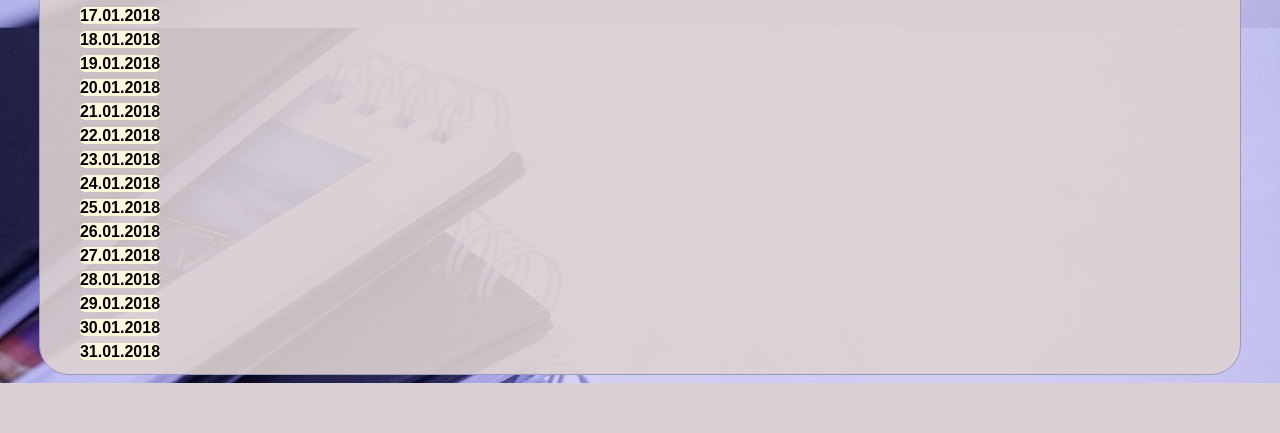
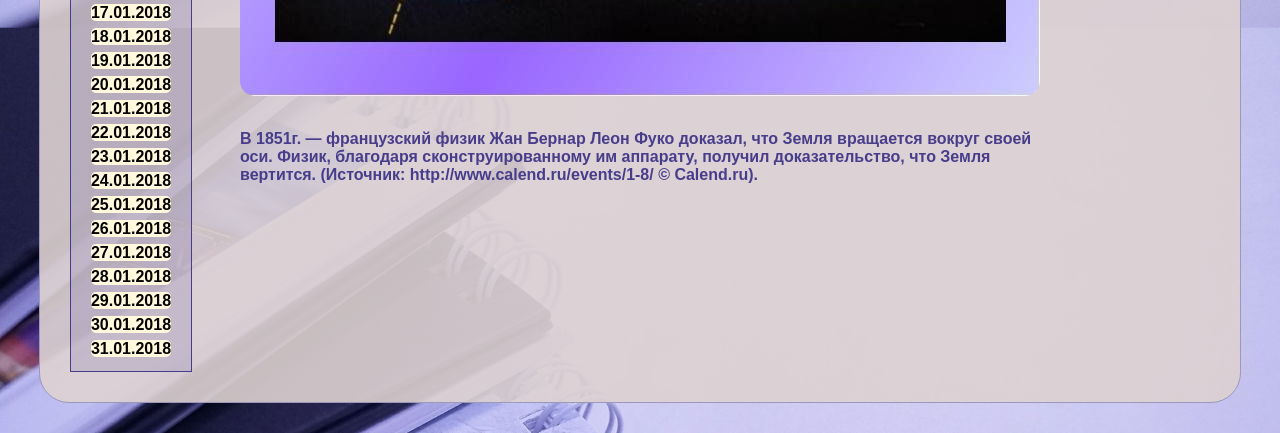
Before and after one commit to alexvlife/project1, a PHP site: page /PHP/PHP_lab_03_calendar_filter/index.php in a window 1280 px wide. Shown: the part 821-1254 px from the top of the page. Before the commit the page ends 1204 px from the top, so only its background shows below. Run offline with PHP 8.4, Linux system fonts and the light colour scheme; data that the repository does not hold is empty.

Commit message:
PHP lab03 by lesson 23.12.2017 - PART_01 and PART 02

```diff
--- a/PHP/PHP_lab_03_calendar_filter/choosendate.php
+++ b/PHP/PHP_lab_03_calendar_filter/choosendate.php
@@ -6,6 +6,7 @@
     <title>php_lab01_calendar</title>
 
     <link rel="stylesheet" href="css/style.css">
+	<link rel="stylesheet" href="css/style_timeline.css">
 </head>
 
 <body>
--- a/PHP/PHP_lab_03_calendar_filter/css/style.css
+++ b/PHP/PHP_lab_03_calendar_filter/css/style.css
@@ -1,6 +1,6 @@
 *{
-    margin = 0;
-    padding = 0;
+    margin: 0;
+    padding: 0;
     font-family: sans-serif;
     font-size: 16px;
 }
@@ -22,9 +22,10 @@ body {
     background-attachment: fixed;
 }
 
-
 #dayCalendar {
-    margin: 0 auto;
+    margin: 30px auto;
+	padding-top: 30px;
+	padding-bottom: 30px;
     width: 1200px;
 	min-height: 400px;
     border: 1px solid rgb(153, 153, 186);
@@ -37,15 +38,17 @@ body {
 
 /*24.12.2017*/
 .sidebar {
-    width: 100px;
+    width: 120px;
+	min-height: 100px;
     float: left;
     margin-left: 30px;
     margin-top: 200px;
-    min-height: 100px;
     padding: 10px 0;
     text-align: center;
-    border-radius: 5px;
     line-height: 1.5;
+	border: 1px solid darkslateblue;
+	background-color: rgb(72, 61, 139);
+	background-color: rgba(72, 61, 139, 0.15);
 }
 
 .sidebar p {
@@ -77,6 +80,49 @@ input[type="submit"]{
     width: 800px;
 }
 
+.top {
+	overflow: hidden;
+}
+
+.top h1 {
+	float: left;
+	margin-bottom:0;
+}
+
+.row {
+	overflow: hidden;
+}
+
+.date_range {
+	float:right;
+	margin-top: 30px;
+	padding: 3px;
+	border: 1px solid darkslateblue;
+	background-color: rgb(72, 61, 139);
+	background-color: rgba(72, 61, 139, 0.15);
+}
+.date_range span, p{
+	color: darkslateblue;
+    font-weight: bold;
+}
+
+#btn {
+
+	color: white;
+	background-color: orange;
+}
+
+/*всем элементам этого потомка*/
+/*
+.row:after {
+	clear: both;
+	content: "";
+	display: block;
+	height: 0;
+
+}
+*/
+
 .date {
     float: left;
     padding-top: 25px;
--- a/PHP/PHP_lab_03_calendar_filter/css/style_admin.css
+++ b/PHP/PHP_lab_03_calendar_filter/css/style_admin.css
@@ -1,6 +1,6 @@
 * {
-    margin = 0;
-    padding = 0;
+    margin: 0;
+    padding: 0;
     font-family: sans-serif;
     font-size: 16px;
 }
--- /dev/null
+++ b/PHP/PHP_lab_03_calendar_filter/css/style_timeline.css
@@ -0,0 +1,15 @@
+.timeline {
+	width: inherit;
+	min-height: 150px;
+	margin: 15px 0;
+	padding: 10px;
+	border: 1px solid darkslateblue;
+	background-color: rgb(72, 61, 139);
+	background-color: rgba(72, 61, 139, 0.15);
+}
+
+.imgTML {
+	float: left;
+	margin-right: 15px;
+	border-radius: 5px;
+}
--- a/PHP/PHP_lab_03_calendar_filter/index.php
+++ b/PHP/PHP_lab_03_calendar_filter/index.php
@@ -6,9 +6,11 @@
     <title>php_lab01_calendar</title>
 
     <link rel="stylesheet" href="css/style.css">
+    <link rel="stylesheet" href="css/style_timeline.css">
 
     <script src="js/jquery-3.2.1.min.js"></script>
     <script src="js/app.js"></script>
+
 </head>
 
 <body>
@@ -85,8 +87,25 @@
 
         <div class="content">
 
+			<div class="top">
 				<h1>Календарь событий</h1>
+				<div class="date_range">
+					<span>Выберите диапазон дат:</span>
+					<form action="timeline.php" method="POST">
+						<p>
+							<label for="firstDate">От:</label>
+							<input type="date" name="firstDate" id="firstDate">
+							<label for="lastDate">До:</label>
+							<input type="date" name="lastDate" id="lastDate">
+							<!-- <input type="submit" value="Показать" id="submit"> -->
+							<button type="button" id="btn">Показать</button>
+						</p>
+                    </form>
+				</div>
+			</div>
 
+				<div id="msgTimeline">
+					<div class="row">
 						<div class="date">
 							<span class="heads">Сегодня:</span>
 							<h2 id="logDate"><!--Здесь выводим..Дату--></h2>
@@ -96,6 +115,7 @@
 							<span class="heads">Событие:</span>
 							<h2 id="logHeader"><!--Здесь выводим..Заголовок события--></h2>
 						</div>
+					</div>
 
 					<div id="logImg"><!--Здесь выводим..Картинку--></div>
 
@@ -104,7 +124,30 @@
 					</div>
 				</div>
         </div>
+    </div>
+ <!--
+ <script>
+ 		function click(idName) {
 
+			var element = document.getElementById(idName);
+
+			function changeColor() {
+
+				if(element.style.backgroundColor === 'green'){ //сначала задаем условие для green, иначе цвет поменяется на зеленый только со второго щелчка
+					element.style.backgroundColor = 'orange';
+				} else {
+					element.style.backgroundColor = 'green';
+				}
+
+			}
+
+			element.onclick = changeColor;
+		}
+
+		click('btn');
+ </script>
+ -->
+<script src="js/timeline.js"></script>
 </body>
 
 </html>
--- a/PHP/PHP_lab_03_calendar_filter/js/app.js
+++ b/PHP/PHP_lab_03_calendar_filter/js/app.js
@@ -14,6 +14,7 @@ function formatDate(date) {
 
 var date = new Date(); // 23 Дек 2017
 var dt = formatDate(date); // '23.12.2017'
+//var dt = "27.12.2017"; // '23.12.2017'
 
 
 var request = $.ajax({
--- /dev/null
+++ b/PHP/PHP_lab_03_calendar_filter/js/timeline.js
@@ -0,0 +1,69 @@
+/*
+
+$('#btn').click(function(){
+     var firstDate = document.getElementById("firstDate").value;
+     var lastDate = document.getElementById("lastDate").value;
+         console.log("firstDate");
+
+    var request2 = $.ajax({
+        url: "timeline.php",
+        method: "POST",
+        data: {idFD : firstDate, idLD : lastDate},
+        dataType: "html"
+    });
+
+    request2.done(function( msg ){
+        $( "#msgTimeline" ).html( msg);
+    });
+
+    request2.fail(function( jqXHR, textStatus ){
+        alert( "Request failed: " + textStatus );
+    });
+
+});
+console.log("script running");
+
+*/
+;
+function click(idName) {
+
+	var element = document.getElementById(idName);
+
+	function changeColor() {
+
+		if(element.style.backgroundColor === 'green'){ //сначала задаем условие для green, иначе цвет поменяется на зеленый только со второго щелчка
+			element.style.backgroundColor = 'orange';
+		} else {
+			element.style.backgroundColor = 'green';
+		}
+
+
+		var firstDate = document.getElementById("firstDate").value;
+		var lastDate = document.getElementById("lastDate").value;
+		console.log(firstDate);
+		console.log(lastDate);
+
+		var request2 = $.ajax({
+			url: "timeline.php",
+			method: "POST",
+			data: {idFD : firstDate, idLD : lastDate},
+			dataType: "html"
+		});
+
+		request2.done(function( msg ){
+			$( "#msgTimeline" ).html( msg);
+		});
+
+		request2.fail(function( jqXHR, textStatus ){
+			alert( "Request failed: " + textStatus );
+		});
+
+
+	}
+
+	element.onclick = changeColor;
+
+	console.log("Ok");
+}
+
+click('btn');
--- a/PHP/PHP_lab_03_calendar_filter/tmpl/01.01.1970.txt
+++ /dev/null
@@ -1 +0,0 @@
-01.01.1970;;
--- /dev/null
+++ b/PHP/PHP_lab_03_calendar_filter/tmpl/08.01.2018.txt
@@ -0,0 +1 @@
+08.01.2018;Доказано, что Земля вращается вокруг своей оси...;В 1851г. — французский физик Жан Бернар Леон Фуко доказал, что Земля вращается вокруг своей оси. Физик, благодаря сконструированному им аппарату, получил доказательство, что Земля вертится. (Источник: http://www.calend.ru/events/1-8/ © Calend.ru).
--- /dev/null
+++ b/PHP/PHP_lab_03_calendar_filter/tmpl/09.01.2018.txt
@@ -0,0 +1 @@
+09.01.2018;Состоялся первый испытательный полет самолета «Конкорд»;В октябре 1962 года Великобритания и Франция заключили соглашение о совместных работах по созданию сверхзвукового пассажирского авиалайнера. 9 января 1969 года в Бристоле (Англия) состоялся первый испытательный полет авиалайнера, получившего название «Конкорд». Сверхзвуковые самолеты этого класса использовались 27 лет, и были весьма популярны. За это время «Конкордом» было установлено несколько скоростных рекордов. К примеру, для трассы Лондон – Нью-Йорк самолет показал время перелета – 2 часа 55 минут 15 секунд. А еще облетел вокруг Земного шара за 31 час 27 минут 49 секунд, сделав шесть посадок для заправки топливом. В этом перелете на борту самолета было 99 пассажиров, 18 членов экипажа и медвежонок. (Источник: http://www.calend.ru/event/4163/ © Calend.ru).
--- /dev/null
+++ b/PHP/PHP_lab_03_calendar_filter/tmpl/10.01.2018.txt
@@ -0,0 +1 @@
+10.01.2018;В Лондоне открылась первая в мире линия метро;Лондонское метро — самое старое в мире. В 1863 году была открыта первая линия — фирмой Metropolitan Railway была построена ветка так называемой внеуличной железной дороги. Длина линии метрополитена составляла 3,6 км. На всем протяжении линии находилось семь станций. Железнодорожная линия метрополитена предназначалась для передвижения поездов с паровой тягой. Поезда работали на угле. Копоть от угля доставляла мало удовольствия, делая пассажиров черными. И все же новый вид транспорта пользовался большой популярностью. (Источник: http://www.calend.ru/event/4196/ © Calend.ru).
--- a/PHP/PHP_lab_03_calendar_filter/tmpl/27.12.2017.txt
+++ b/PHP/PHP_lab_03_calendar_filter/tmpl/27.12.2017.txt
@@ -1 +1 @@
-27.12.2017;Новое событие (добавил администратор) - тест;Описание события (добавил администратор) - тест
+27.12.2017;Тестовая запись;Тестовая запись
--- a/PHP/PHP_lab_03_calendar_filter/tmpl/28.12.2017.txt
+++ b/PHP/PHP_lab_03_calendar_filter/tmpl/28.12.2017.txt
@@ -1 +1 @@
-28.12.2017;Тест;Тест
+28.12.2017;Новое событие (добавил администратор) - тест;Описание события (добавил администратор) - тест
```
Also changed, not shown: PHP/PHP_lab_03_calendar_filter/timeline.php (added, +72 -0 lines), PHP/PHP_lab_03_calendar_filter/img/08.01.2018.jpg (added), PHP/PHP_lab_03_calendar_filter/img/09.01.2018.jpg (added), PHP/PHP_lab_03_calendar_filter/img/10.01.2018.jpg (added), PHP/PHP_lab_03_calendar_filter/img/28.12.2017.jpg (added), PHP/PHP_lab_03_calendar_filter/img/29.12.2017.jpg (added). Lines whose indentation alone changed are shown as unchanged.
